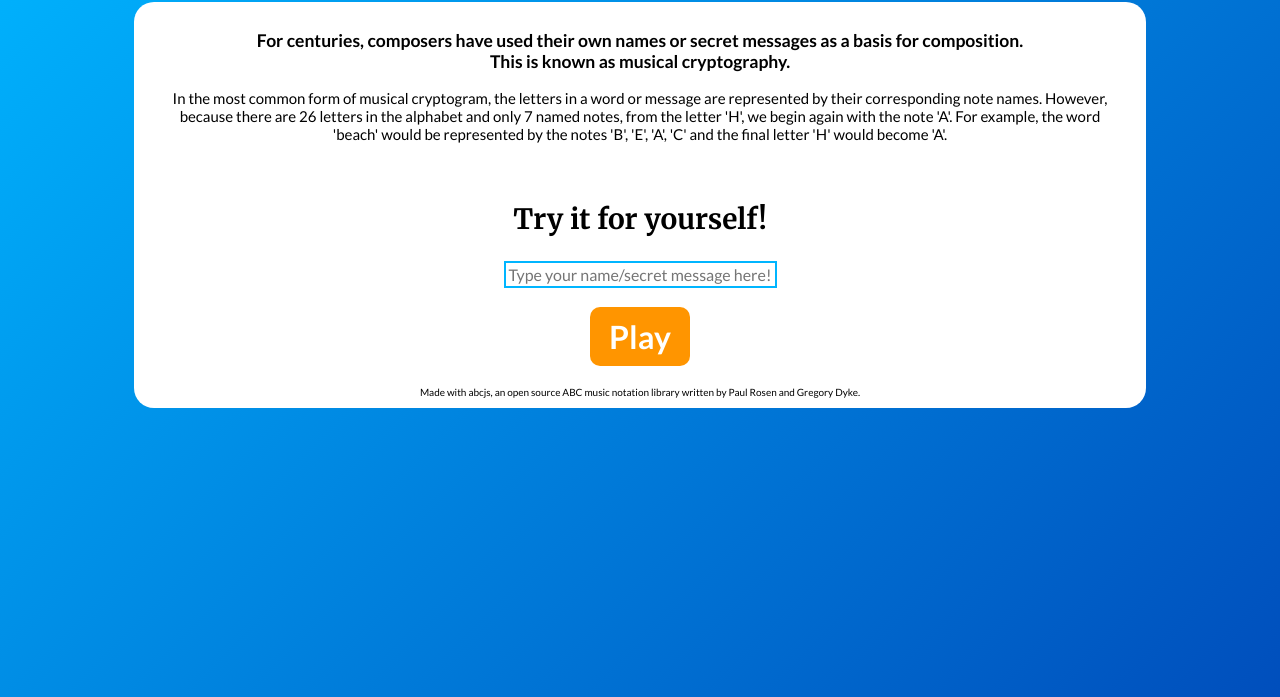
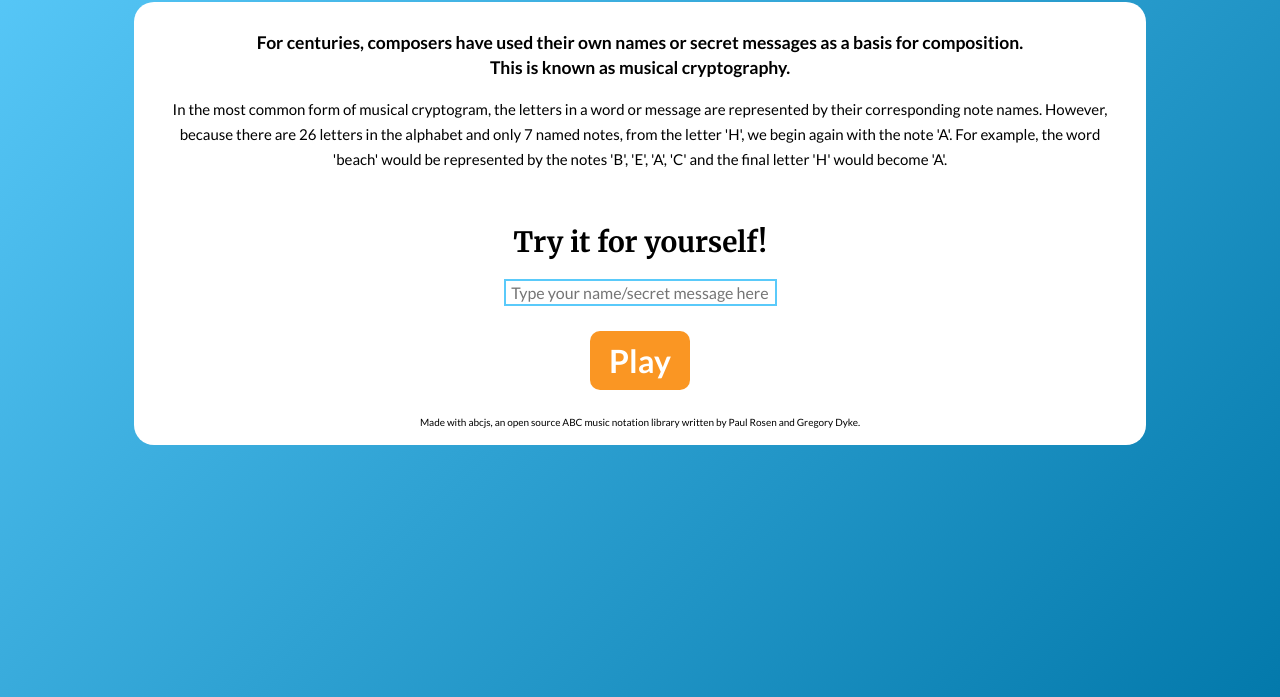
Before and after one commit to crocodilerocker/Musical-Cryptogram, a plain HTML site: page index.html in a window 1280 px wide. Shown: the part 103-800 px from the top of the page. Drawn offline with Linux system fonts and the light colour scheme.

Commit message:
improved styling

```diff
--- a/index.html
+++ b/index.html
@@ -20,7 +20,7 @@
         </div>
         <div class = "generator" id = "generator">
             <h2 class = "try">Try it for yourself!</h2>
-            <input type = "text" class = "input" id = "textbox" placeholder = "Type your name/secret message here!" maxlength="26">
+            <input type = "text" class = "input" id = "textbox" placeholder = "Type your name/secret message here" maxlength="26">
             <div id = "notes"></div><br>
             <button class = "button" id="button">Play</button>
         </div>
--- a/styles.css
+++ b/styles.css
@@ -3,8 +3,10 @@
 /* Main */
 
 :root {
-    --dark-blue: #004EBC;
-    --light-blue: #00B5FF;
+    --dark-blue: #0379AB;
+    --light-blue: #5ACAFA;
+    --light-orange: #FFA53D;
+    --dark-orange: #FA9623;
     --sans-serif: 'Lato', Arial, Helvetica, sans-serif;
 }
 
@@ -17,6 +19,7 @@ body {
 }
 
 .app {
+    min-width: 150px;
     margin: 0% 10%;
     padding: 10px 25px;
     background-color: white;
@@ -25,6 +28,7 @@ body {
     border-radius: 20px;
     text-align: center;
     font-family: var(--sans-serif);
+    line-height: 25px;
 }
 
 .top {
@@ -105,7 +109,7 @@ a:hover {
     border: none;
     border-radius: 10px;
     color: white;
-    background-color: hsl(35, 100%, 50%);
+    background-color: var(--dark-orange);
     font-family: var(--sans-serif);
     font-size: 32px;
     font-weight: 700;
@@ -115,7 +119,7 @@ a:hover {
 
 .button:hover {
     transform: scale(110%);
-    background-color: hsl(35, 100%, 60%);
+    background-color: var(--light-orange);
 }
 
 .button:active {
```
